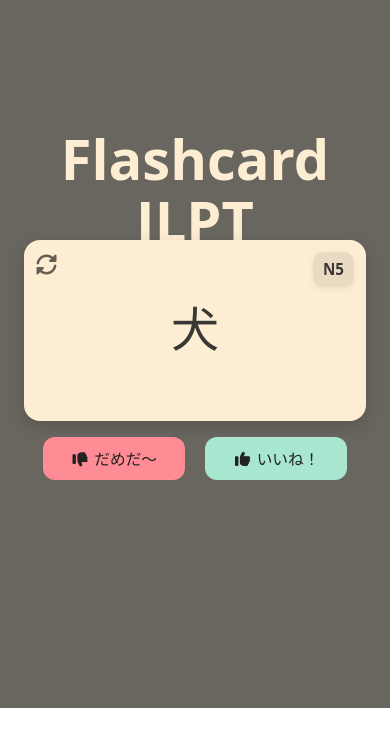
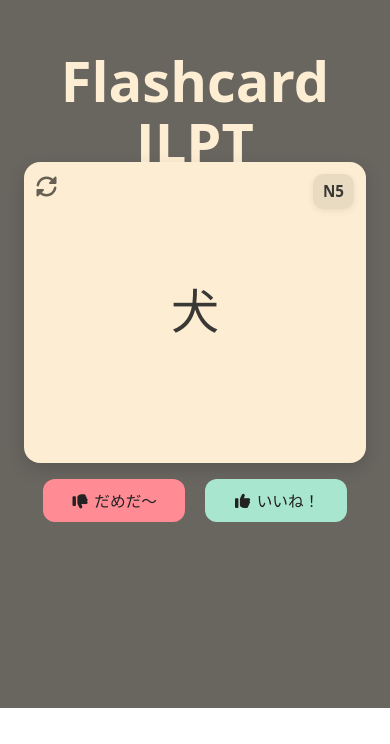
Before and after one commit to shgtns/jlpt-flashcard, a React (Vite) app: page / in a window 390 px wide. Shown: the part 136-880 px from the top of the page. After the commit the page ends 844 px from the top, so only its background shows below. Built offline with nearby package versions, Linux system fonts and the light colour scheme; a web font is replaced by a local one.

Commit message:
hotfix 0.0.5

```diff
--- a/src/App.css
+++ b/src/App.css
@@ -16,7 +16,6 @@ html, body {
 /* App wrapper: centratura verticale ripristinata */
 .App {
   font-family: system-ui, -apple-system, "Segoe UI", Roboto, "Helvetica Neue", Arial;
-  padding: 18px 20px;
   display: flex;
   flex-direction: column;
   align-items: center;
@@ -168,7 +167,7 @@ p.significato {
 p.example {
   margin: 8px 12px 0;
   color: #332b3a;
-  line-height: 1.45;
+  line-height: 1.95;
   text-align: center;
   word-break: break-word;
   font-size: 1.5em;
@@ -281,8 +280,8 @@ p, li {
 
 /* Responsive */
 @media (max-width: 420px) {
-  .card-container { height: 240px; width: calc(100vw - 36px); }
+  .card-container { height: 360px; width: calc(100vw - 36px); }
   h2.nihongo { font-size: 3rem; }
   p.word { font-size: 2rem; }
-  ruby rt { font-size: 0.68em; }
+  ruby rt { font-size: 0.58em; }
 }
```
